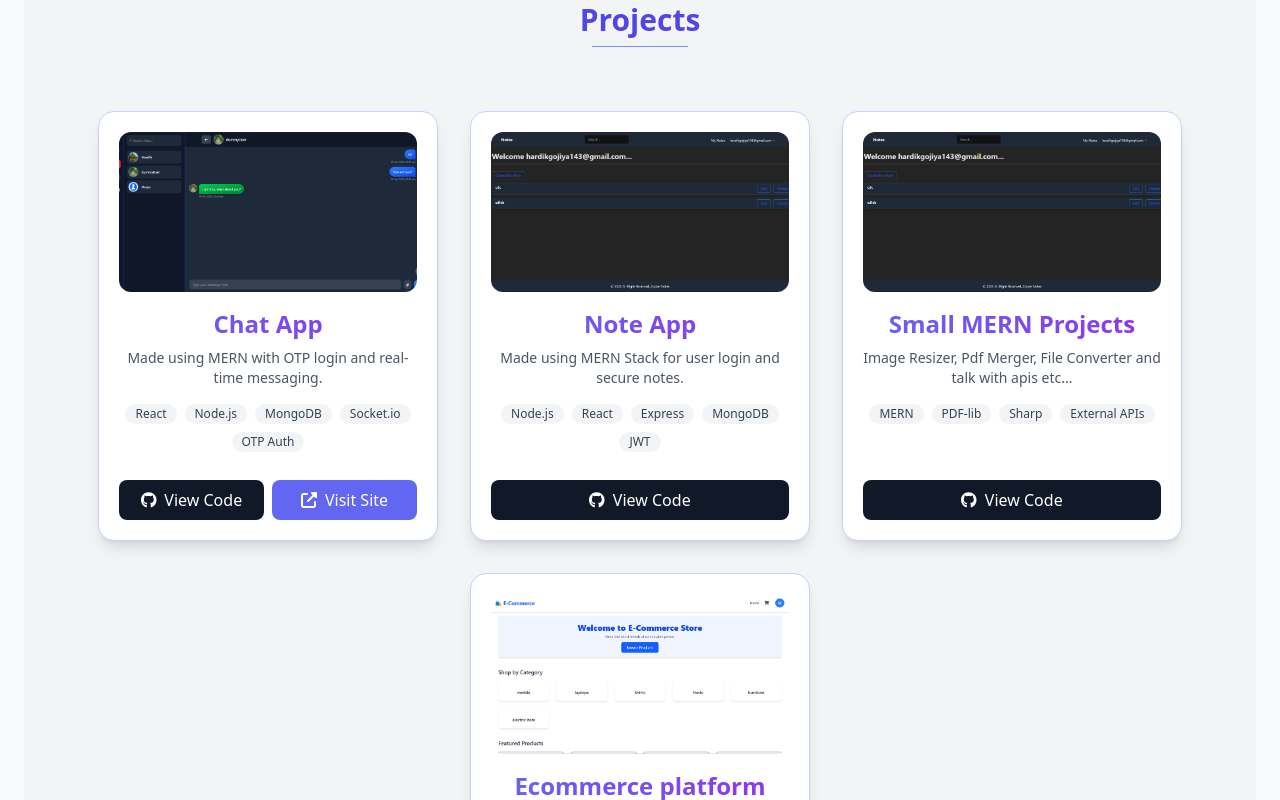
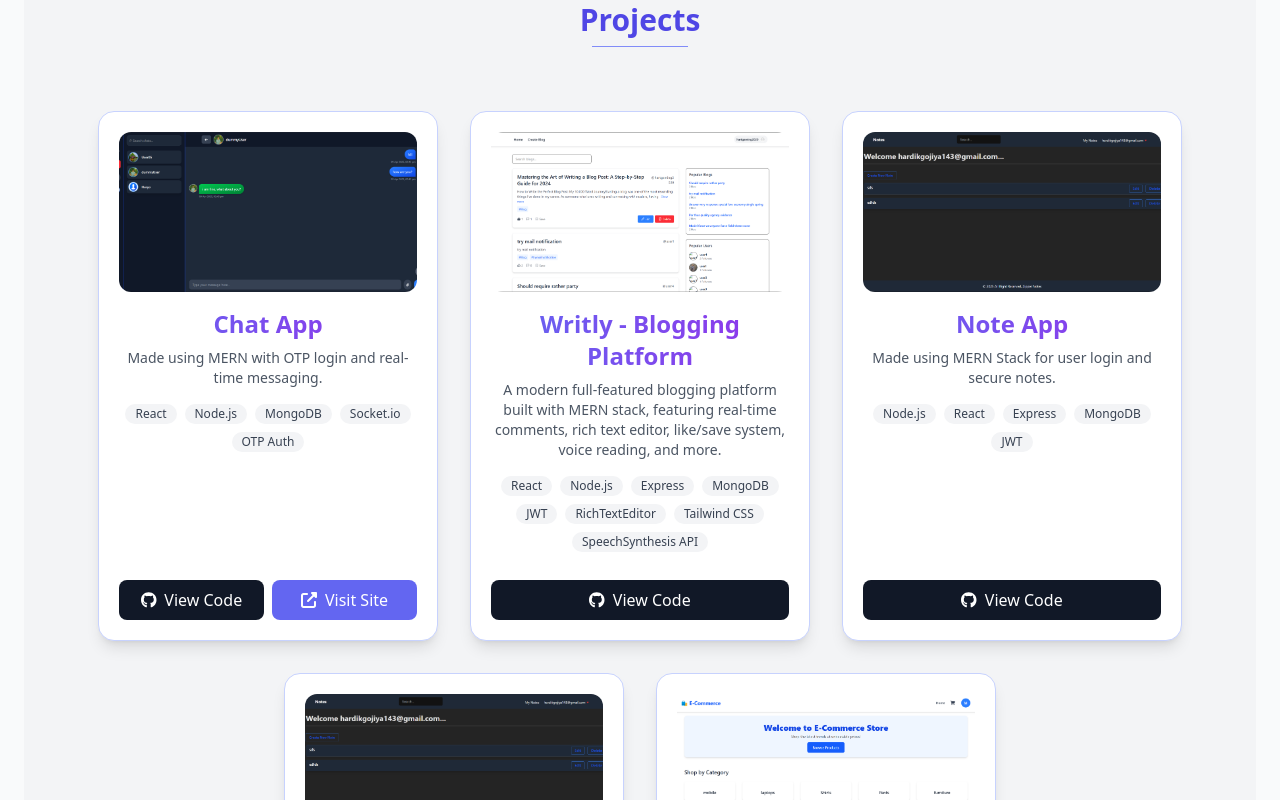
Before and after one commit to hardik-gojiya/hardik-gojiya, a React (Vite) app: page / in a window 1280 px wide. Shown: the part 2180-2980 px from the top of the page. Built offline with nearby package versions, Linux system fonts and the light colour scheme; the HTML template or start-up script is replaced by a standard one.

Commit message:
new project add

```diff
--- a/src/Components/ProjectTemp.jsx
+++ b/src/Components/ProjectTemp.jsx
@@ -13,6 +13,24 @@ function ProjectTemp() {
       deployurl: "https://chat-in-uanp.onrender.com/",
       tech: ["React", "Node.js", "MongoDB", "Socket.io", "OTP Auth"],
     },
+    {
+      title: "Writly - Blogging Platform",
+      description:
+        "A modern full-featured blogging platform built with MERN stack, featuring real-time comments, rich text editor, like/save system, voice reading, and more.",
+      image: "writly.png",
+      github: "https://github.com/hardik-gojiya/blogging-platform",
+      tech: [
+        "React",
+        "Node.js",
+        "Express",
+        "MongoDB",
+        "JWT",
+        "RichTextEditor",
+        "Tailwind CSS",
+        "SpeechSynthesis API",
+      ],
+    },
+
     {
       title: "Note App",
       description: "Made using MERN Stack for user login and secure notes.",
```
Also changed, not shown: public/writly.png (added).
